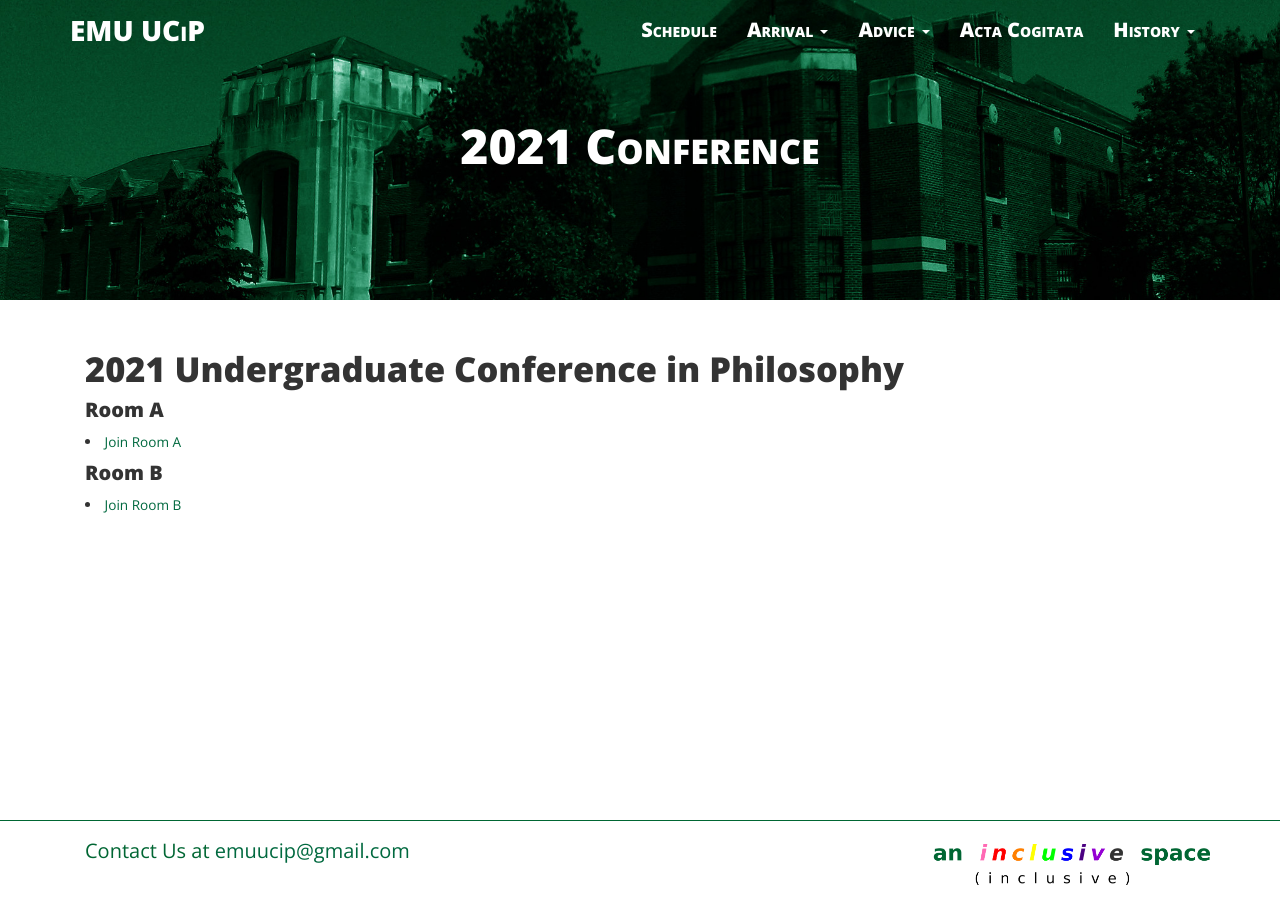
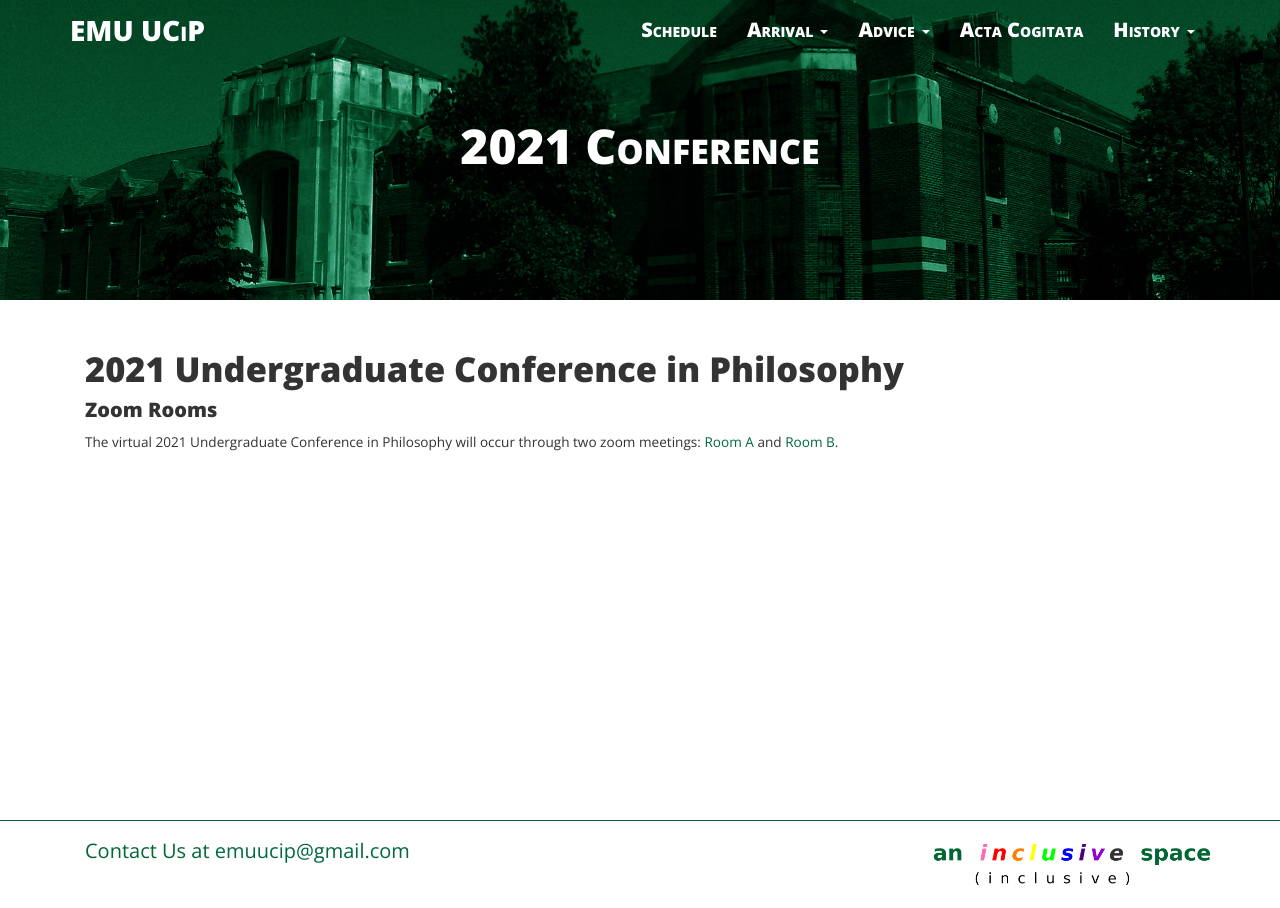
Before and after one commit to ucip/ucip.github.io, a Jekyll site: the page built from 2021.md, in a window 1280 px wide. Built offline with Jekyll 4.4.1, drawn with Linux system fonts in a browser that asks for light colours; nearby versions of some CDN libraries.

Commit message:
update format of links

```diff
--- a/2021.md
+++ b/2021.md
@@ -11,10 +11,11 @@ permalink: /2021/
       <h3 class="home-h3">2021 Undergraduate Conference in Philosophy</h3>
     </div>
     <div>
-      <h4 class="zoom room">Room A</h4>
-      <li class="text-small"><a href="https://emich.zoom.us/j/87084883340">Join Room A</a></li>
-      <h4 class="zoom room">Room B</h4>
-      <li class="text-small"><a href="https://emich.zoom.us/j/89305848150">Join Room B</a></li>
+      <h4 class="zoom room">Zoom Rooms</h4>
+      <p class="text-small">The virtual 2021 Undergraduate Conference in Philosophy will occur through two zoom meetings:
+        <a href="https://emich.zoom.us/j/87084883340" target="_blank">Room A</a> and
+        <a href="https://emich.zoom.us/j/89305848150">Room B</a>.
+      </p>
     </div>
   </div>
 </div>
```
